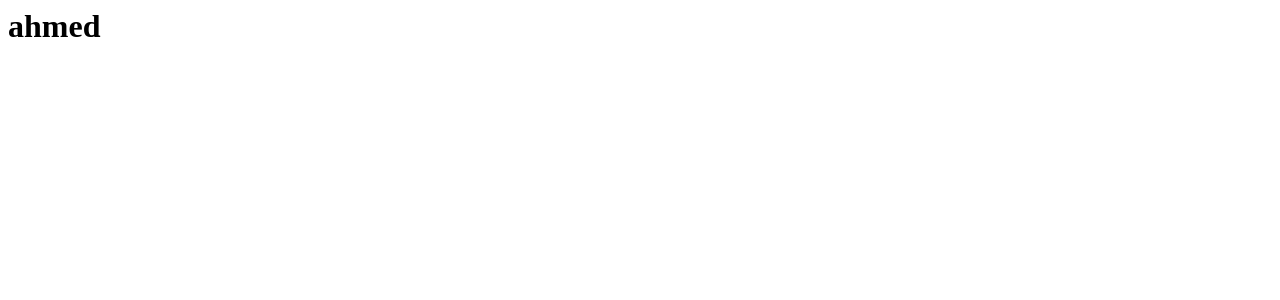
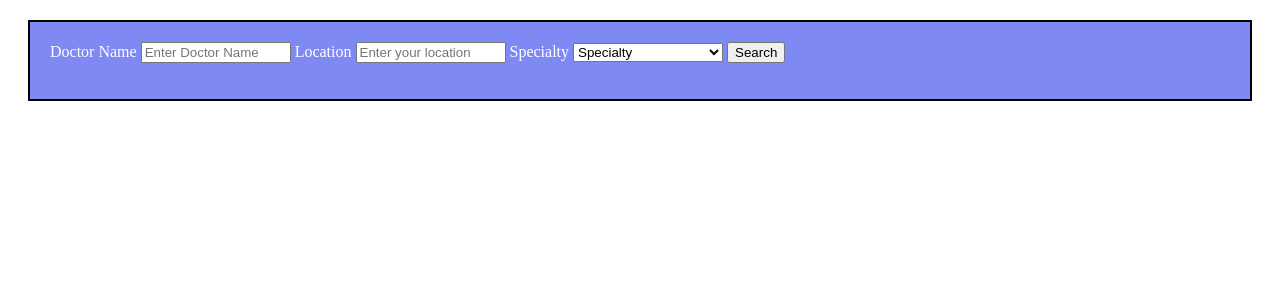
Before and after one commit to Ahmed-Adel30/final_clinic, a Django app: page /app2/search/ in a window 1280 px wide. Before the commit the part shown is almost empty. Shown: the top 300 px of the page. Run offline with Django 4.2, Linux system fonts and the light colour scheme; parts of the project's set-up code (start-up, migrations or seed data) failed here and were passed over.

Commit message:
meaningless commit

```diff
--- a/reservation/filters.py
+++ b/reservation/filters.py
@@ -1,8 +1,10 @@
 import django_filters
+from django_filters import DateFilter, CharFilter
+
 from .models import *
 
 
 class DoctorsFilter(django_filters.FilterSet):
     class Meta:
         model = Doctors_profile
-        fields = ['Specialty']
+        fields  = ['Specialty']
--- a/reservation/models.py
+++ b/reservation/models.py
@@ -27,7 +27,7 @@ class Doctors_profile(models.Model):
     user = models.OneToOneField(User , verbose_name="user",on_delete=models.CASCADE)
 
     name=models.CharField(verbose_name="Name", max_length=50)
-    role = models.CharField(max_length=7)
+    #role = models.CharField(max_length=7)
     E_mail = models.CharField(max_length=50, verbose_name='E-Mail')
     phone_number = models.CharField(max_length=11, verbose_name='Phone',default='')
     #phone_num =models.PhoneNumberField(null=False, blank=False, unique=True)
@@ -37,6 +37,8 @@ class Doctors_profile(models.Model):
     price=models.IntegerField( verbose_name="price")
     image=models.ImageField( verbose_name="Personal Image", upload_to='Doctors_profile', default='',blank=True)
     new_join=models.DateTimeField(verbose_name="joining_Time", auto_now_add=True)
+
+
     class Meta:
         verbose_name = ("Doctor_profile")
         verbose_name_plural = ("Doctors_profiles")
--- a/reservation/urls.py
+++ b/reservation/urls.py
@@ -2,5 +2,5 @@ from django.urls import path
 from . import views
 
 urlpatterns = [
-    path('search/',views.filter,name='filter'),
+    path('search/',views.search ,name='search'),
 ]
--- a/reservation/views.py
+++ b/reservation/views.py
@@ -7,17 +7,16 @@ from .filters import DoctorsFilter
 # Create your views here.
 
 # path("/docbymajor/<int:major_id>")   www.project.com/reservation/docbymajor/2
-def filter(request):
+# major = Major.objects.get(id=major_id)
+ #doctors = major.doctors.all()
 
-
-   # major = Major.objects.get(id=major_id)
-    #doctors = major.doctors.all()
-   '''  docs = Doctors_profile.objects.all()
+def search(request):
+    docs = Doctors_profile.objects.all()
     myfilters = DoctorsFilter(request.GET,queryset=docs)
     docs = myfilters.qs
     context = {
        # "doctors":doctors,
         "myfilters":myfilters,
         "docs":docs,
-    } '''
-   return render(request, "reservation/search.html")
+    }
+    return render(request, "reservation/search.html")
--- a/templates/reservation/search.html
+++ b/templates/reservation/search.html
@@ -1,6 +1,66 @@
-<html>
-<body>
-<h1>ahmed</h1>
+{% comment %} <body>
+    <div class="row">
+        <div class="col">
+            <div class="card card-body">
 
+                <form method="get">
+
+
+                <button class="btn btn-primary" type="submit">Search</button>
+              </form>
+
+            </div>
+        </div>
+
+    </div>
 </body>
+
+
+ {% endcomment %}
+
+
+ <html>
+    <head>
+        <style>
+        .city {
+          background-color:rgb(127, 137, 244);
+          color: white;
+          border: 2px solid black;
+          margin: 20px;
+          padding: 20px;
+        }
+        </style>
+  </head>
+
+  <body>
+    <div class="row">
+        <div class="col">
+            <div class="city">
+
+                <form method="get">
+                    <label for="doc">Doctor Name</label>
+                    <input type="text" placeholder="Enter Doctor Name"  value ="" id="doc" name="doc_name" class="form-control" style="width: 150px; ">
+
+                    <label for="loc">Location</label>
+                    <input type="text" placeholder="Enter your location" id="loc" name="loc" class="form-control" style="width: 150px; ">
+
+                    <label for="Specialty">Specialty</label>
+                    <select name="Specialty" id="Specialty" class="form-control" name="Specialty" style="width: 150px;  ">
+                        <option value selected>Specialty</option>
+                        <option value ="2">Dentistry</option>
+                        <option value ="3">Psychiatry</option>
+                        <option value ="4">Neurology</option>
+                        <option value ="4">Brain & Nerves</option>
+
+                    </select>
+
+                <button class="btn btn-primary" type="submit">Search</button>
+              </form>
+
+            </div>
+        </div>
+
+    </div>
+
+ </body>
 </html>
```
